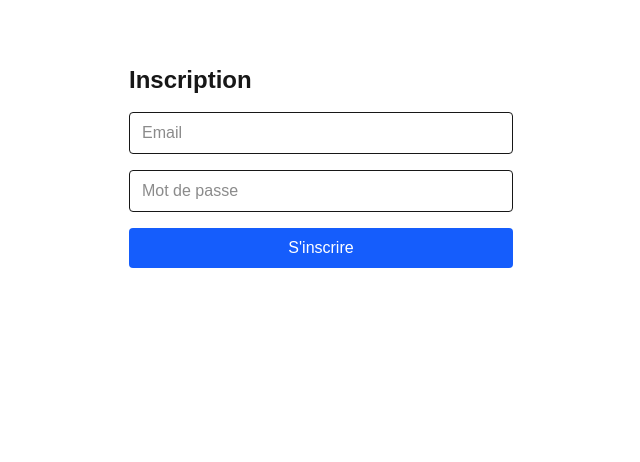
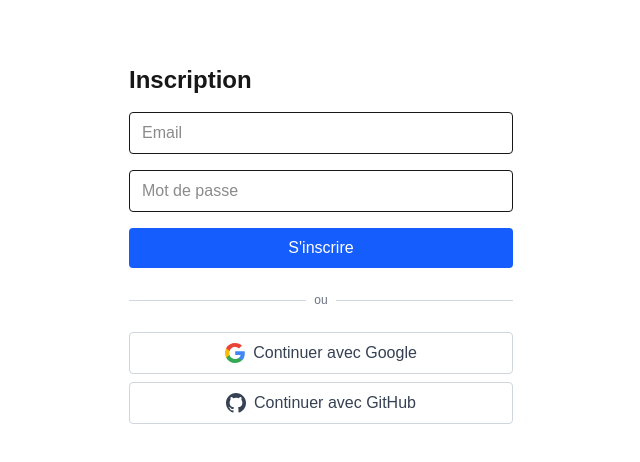
Before and after one commit to sertr4linee/launchsaasfast, a Next.js app in the folder application/: page /register in a window 1280 px wide. Shown: the top 462 px of the page, without its empty margins (319-959 px from the left). Built offline with nearby package versions, Linux system fonts and the light colour scheme; no server answers.

Commit message:
Refactor authentication routes to use createClient, implement Google and GitHub login options in login and register pages, and enhance session management in 2FA API routes.

```diff
--- a/application/app/account/security/page.tsx
+++ b/application/app/account/security/page.tsx
@@ -1,6 +1,7 @@
 "use client";
+
 import { useState } from "react";
-import { TwoFactorEnrollment } from "@/components/TwoFactorEnrollment";
+import TwoFactorEnrollment from "@/components/TwoFactorEnrollment";
 
 export default function SecurityPage() {
   const [show2FA, setShow2FA] = useState(false);
--- a/application/app/api/2fa/enable/route.ts
+++ b/application/app/api/2fa/enable/route.ts
@@ -10,8 +10,9 @@ export async function POST(req: NextRequest) {
   }
   const access_token = authHeader.replace("Bearer ", "");
 
-  // Crée un client Supabase avec le token utilisateur
-  const supabase = createClient(access_token);
+  // Crée un client Supabase et injecte le token utilisateur
+  const supabase = createClient();
+  await supabase.auth.setSession({ access_token, refresh_token: "" });
 
   // Nettoie les facteurs TOTP non vérifiés
   const { data: factors } = await supabase.auth.mfa.listFactors();
--- a/application/app/api/2fa/verify/route.ts
+++ b/application/app/api/2fa/verify/route.ts
@@ -16,8 +16,9 @@ export async function POST(req: NextRequest) {
     return NextResponse.json({ error: "Code, factor_id ou challenge_id manquant" }, { status: 400 });
   }
 
-  // Crée un client Supabase avec le token utilisateur
-  const supabase = createClient(access_token);
+  // Crée un client Supabase et injecte le token utilisateur
+  const supabase = createClient();
+  await supabase.auth.setSession({ access_token, refresh_token: "" });
 
   // Vérifie le code TOTP avec challengeId
   const { error } = await supabase.auth.mfa.verify({ factorId: factor_id, challengeId: challenge_id, code });
--- a/application/app/api/auth/forgot-password/route.ts
+++ b/application/app/api/auth/forgot-password/route.ts
@@ -1,7 +1,8 @@
 import { NextRequest, NextResponse } from "next/server";
-import { supabase } from "@/utils/supabaseClient";
+import { createClient } from "@/utils/supabaseClient";
 
 export async function POST(req: NextRequest) {
+  const supabase = createClient();
   const { email } = await req.json();
   const { error } = await supabase.auth.resetPasswordForEmail(email, {
     redirectTo: process.env.NEXT_PUBLIC_SITE_URL
--- a/application/app/api/auth/logout/route.ts
+++ b/application/app/api/auth/logout/route.ts
@@ -1,7 +1,8 @@
 import { NextRequest, NextResponse } from "next/server";
-import { supabase } from "@/utils/supabaseClient";
+import { createClient } from "@/utils/supabaseClient";
 
 export async function POST() {
+  const supabase = createClient();
   const { error } = await supabase.auth.signOut();
   if (error) {
     return NextResponse.json({ error: error.message }, { status: 400 });
--- a/application/app/api/auth/register/route.ts
+++ b/application/app/api/auth/register/route.ts
@@ -1,7 +1,8 @@
 import { NextRequest, NextResponse } from "next/server";
-import { supabase } from "@/utils/supabaseClient";
+import { createClient } from "@/utils/supabaseClient";
 
 export async function POST(req: NextRequest) {
+  const supabase = createClient();
   const { email, password } = await req.json();
   const { error } = await supabase.auth.signUp({ email, password });
   if (error) {
--- a/application/app/api/github/signin/route.ts
+++ b/application/app/api/github/signin/route.ts
@@ -1,9 +1,10 @@
 import { NextRequest, NextResponse } from "next/server";
-import { supabase } from "@/utils/supabaseClient";
+import { createClient } from "@/utils/supabaseClient";
 
 // API route: /api/github/signin
 export async function GET(req: NextRequest) {
   // Génère l'URL d'authentification GitHub via Supabase
+  const supabase = createClient();
   const redirectTo = req.nextUrl.origin + "/verify-email";
   const { data, error } = await supabase.auth.signInWithOAuth({
     provider: "github",
--- a/application/app/login/page.tsx
+++ b/application/app/login/page.tsx
@@ -1,11 +1,14 @@
+
 "use client";
 import { useState } from "react";
+import { createClient } from "@/utils/supabaseClient";
 
 export default function LoginPage() {
   const [email, setEmail] = useState("");
   const [password, setPassword] = useState("");
   const [message, setMessage] = useState("");
   const [loading, setLoading] = useState(false);
+  const supabase = createClient();
 
   const handleLogin = async (e: React.FormEvent) => {
     e.preventDefault();
@@ -24,6 +27,28 @@ export default function LoginPage() {
       setMessage("Erreur réseau ou serveur");
     }
     setLoading(false);
+  };
+
+  const handleGoogleLogin = async () => {
+    await supabase.auth.signInWithOAuth({
+      provider: "google",
+      options: {
+        redirectTo: `${window.location.origin}/auth/callback?provider=google`,
+        queryParams: {
+          access_type: "offline",
+          prompt: "consent",
+        },
+      },
+    });
+  };
+
+  const handleGithubLogin = async () => {
+    await supabase.auth.signInWithOAuth({
+      provider: "github",
+      options: {
+        redirectTo: `${window.location.origin}/auth/callback?provider=github`,
+      },
+    });
   };
 
   return (
@@ -62,7 +87,7 @@ export default function LoginPage() {
       <button
         type="button"
         className="w-full bg-white border border-gray-300 text-gray-700 py-2 rounded flex items-center justify-center gap-2 hover:bg-gray-50 mb-2"
-        onClick={() => { window.location.href = "/api/google/signin"; }}
+        onClick={handleGoogleLogin}
       >
         <svg width="20" height="20" viewBox="0 0 48 48" fill="none" xmlns="http://www.w3.org/2000/svg"><g clipPath="url(#clip0_17_40)"><path d="M47.532 24.552c0-1.636-.146-3.2-.418-4.704H24.48v9.02h12.98c-.56 3.02-2.24 5.58-4.78 7.3v6.06h7.74c4.54-4.18 7.11-10.34 7.11-17.676z" fill="#4285F4"/><path d="M24.48 48c6.48 0 11.92-2.14 15.89-5.82l-7.74-6.06c-2.14 1.44-4.88 2.3-8.15 2.3-6.26 0-11.56-4.22-13.46-9.9H2.5v6.22C6.46 43.14 14.7 48 24.48 48z" fill="#34A853"/><path d="M11.02 28.52c-.48-1.44-.76-2.98-.76-4.52s.28-3.08.76-4.52v-6.22H2.5A23.98 23.98 0 000 24c0 3.98.96 7.76 2.5 11.22l8.52-6.7z" fill="#FBBC05"/><path d="M24.48 9.54c3.54 0 6.68 1.22 9.17 3.62l6.88-6.88C36.4 2.14 30.96 0 24.48 0 14.7 0 6.46 4.86 2.5 12.78l8.52 6.22c1.9-5.68 7.2-9.9 13.46-9.9z" fill="#EA4335"/></g><defs><clipPath id="clip0_17_40"><rect width="48" height="48" fill="white"/></clipPath></defs></svg>
         <span>Continuer avec Google</span>
@@ -70,7 +95,7 @@ export default function LoginPage() {
       <button
         type="button"
         className="w-full bg-white border border-gray-300 text-gray-700 py-2 rounded flex items-center justify-center gap-2 hover:bg-gray-50"
-        onClick={() => { window.location.href = "/api/github/signin"; }}
+        onClick={handleGithubLogin}
       >
         <svg width="20" height="20" viewBox="0 0 24 24" fill="currentColor" xmlns="http://www.w3.org/2000/svg"><path d="M12 0C5.37 0 0 5.373 0 12c0 5.303 3.438 9.8 8.205 11.387.6.113.82-.258.82-.577 0-.285-.01-1.04-.015-2.04-3.338.726-4.042-1.61-4.042-1.61-.546-1.387-1.333-1.756-1.333-1.756-1.09-.745.083-.729.083-.729 1.205.085 1.84 1.237 1.84 1.237 1.07 1.834 2.807 1.304 3.492.997.108-.775.418-1.305.762-1.606-2.665-.305-5.466-1.334-5.466-5.931 0-1.31.468-2.381 1.236-3.221-.124-.303-.535-1.523.117-3.176 0 0 1.008-.322 3.3 1.23a11.52 11.52 0 013.003-.404c1.02.005 2.047.138 3.003.404 2.291-1.553 3.297-1.23 3.297-1.23.653 1.653.242 2.873.118 3.176.77.84 1.235 1.911 1.235 3.221 0 4.609-2.803 5.624-5.475 5.921.43.372.823 1.102.823 2.222 0 1.606-.014 2.898-.014 3.293 0 .321.218.694.825.576C20.565 21.796 24 17.299 24 12c0-6.627-5.373-12-12-12z"/></svg>
         <span>Continuer avec GitHub</span>
--- a/application/app/register/page.tsx
+++ b/application/app/register/page.tsx
@@ -1,11 +1,14 @@
+
 "use client";
 import { useState } from "react";
+import { createClient } from "@/utils/supabaseClient";
 
 export default function RegisterPage() {
   const [email, setEmail] = useState("");
   const [password, setPassword] = useState("");
   const [message, setMessage] = useState("");
   const [loading, setLoading] = useState(false);
+  const supabase = createClient();
 
   const handleRegister = async (e: React.FormEvent) => {
     e.preventDefault();
@@ -24,6 +27,28 @@ export default function RegisterPage() {
       setMessage("Erreur réseau ou serveur");
     }
     setLoading(false);
+  };
+
+  const handleGoogleLogin = async () => {
+    await supabase.auth.signInWithOAuth({
+      provider: "google",
+      options: {
+        redirectTo: `${window.location.origin}/auth/callback?provider=google`,
+        queryParams: {
+          access_type: "offline",
+          prompt: "consent",
+        },
+      },
+    });
+  };
+
+  const handleGithubLogin = async () => {
+    await supabase.auth.signInWithOAuth({
+      provider: "github",
+      options: {
+        redirectTo: `${window.location.origin}/auth/callback?provider=github`,
+      },
+    });
   };
 
   return (
@@ -54,6 +79,27 @@ export default function RegisterPage() {
           {loading ? "Création..." : "S'inscrire"}
         </button>
       </form>
+      <div className="my-6 flex items-center">
+        <div className="flex-grow h-px bg-gray-300" />
+        <span className="mx-2 text-gray-500 text-xs">ou</span>
+        <div className="flex-grow h-px bg-gray-300" />
+      </div>
+      <button
+        type="button"
+        className="w-full bg-white border border-gray-300 text-gray-700 py-2 rounded flex items-center justify-center gap-2 hover:bg-gray-50 mb-2"
+        onClick={handleGoogleLogin}
+      >
+        <svg width="20" height="20" viewBox="0 0 48 48" fill="none" xmlns="http://www.w3.org/2000/svg"><g clipPath="url(#clip0_17_40)"><path d="M47.532 24.552c0-1.636-.146-3.2-.418-4.704H24.48v9.02h12.98c-.56 3.02-2.24 5.58-4.78 7.3v6.06h7.74c4.54-4.18 7.11-10.34 7.11-17.676z" fill="#4285F4"/><path d="M24.48 48c6.48 0 11.92-2.14 15.89-5.82l-7.74-6.06c-2.14 1.44-4.88 2.3-8.15 2.3-6.26 0-11.56-4.22-13.46-9.9H2.5v6.22C6.46 43.14 14.7 48 24.48 48z" fill="#34A853"/><path d="M11.02 28.52c-.48-1.44-.76-2.98-.76-4.52s.28-3.08.76-4.52v-6.22H2.5A23.98 23.98 0 000 24c0 3.98.96 7.76 2.5 11.22l8.52-6.7z" fill="#FBBC05"/><path d="M24.48 9.54c3.54 0 6.68 1.22 9.17 3.62l6.88-6.88C36.4 2.14 30.96 0 24.48 0 14.7 0 6.46 4.86 2.5 12.78l8.52 6.22c1.9-5.68 7.2-9.9 13.46-9.9z" fill="#EA4335"/></g><defs><clipPath id="clip0_17_40"><rect width="48" height="48" fill="white"/></clipPath></defs></svg>
+        <span>Continuer avec Google</span>
+      </button>
+      <button
+        type="button"
+        className="w-full bg-white border border-gray-300 text-gray-700 py-2 rounded flex items-center justify-center gap-2 hover:bg-gray-50"
+        onClick={handleGithubLogin}
+      >
+        <svg width="20" height="20" viewBox="0 0 24 24" fill="currentColor" xmlns="http://www.w3.org/2000/svg"><path d="M12 0C5.37 0 0 5.373 0 12c0 5.303 3.438 9.8 8.205 11.387.6.113.82-.258.82-.577 0-.285-.01-1.04-.015-2.04-3.338.726-4.042-1.61-4.042-1.61-.546-1.387-1.333-1.756-1.333-1.756-1.09-.745.083-.729.083-.729 1.205.085 1.84 1.237 1.84 1.237 1.07 1.834 2.807 1.304 3.492.997.108-.775.418-1.305.762-1.606-2.665-.305-5.466-1.334-5.466-5.931 0-1.31.468-2.381 1.236-3.221-.124-.303-.535-1.523.117-3.176 0 0 1.008-.322 3.3 1.23a11.52 11.52 0 013.003-.404c1.02.005 2.047.138 3.003.404 2.291-1.553 3.297-1.23 3.297-1.23.653 1.653.242 2.873.118 3.176.77.84 1.235 1.911 1.235 3.221 0 4.609-2.803 5.624-5.475 5.921.43.372.823 1.102.823 2.222 0 1.606-.014 2.898-.014 3.293 0 .321.218.694.825.576C20.565 21.796 24 17.299 24 12c0-6.627-5.373-12-12-12z"/></svg>
+        <span>Continuer avec GitHub</span>
+      </button>
       {message && <p className="mt-4 text-center text-sm">{message}</p>}
     </div>
   );
```
